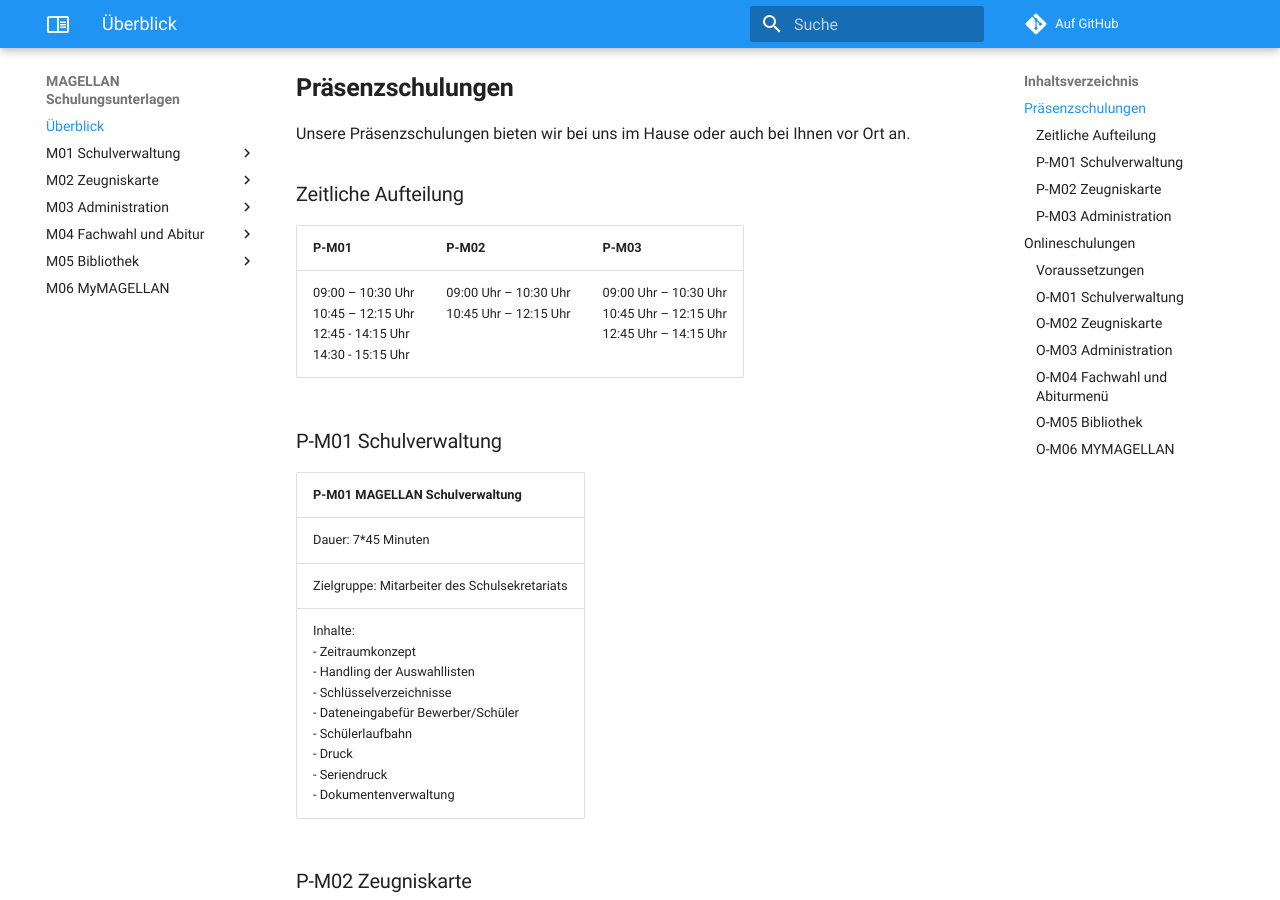
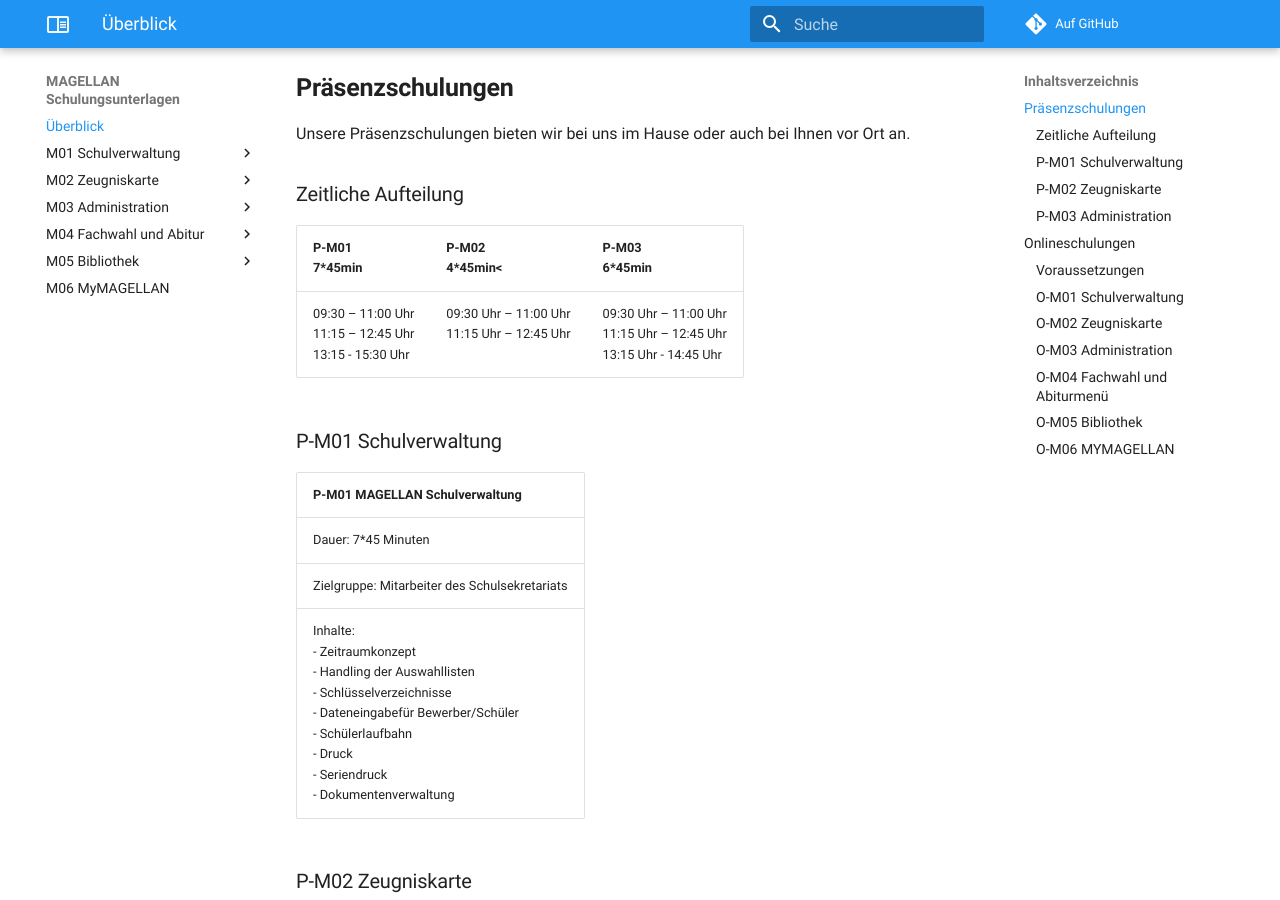
Before and after one commit to stuebersystems/doc.magellan-schulungen.de, an MkDocs documentation site: the page built from docs/index.md, in a window 1280 px wide and 900 px high, scrolled down 573 px. Built offline with MkDocs 1.6.1 and Material for MkDocs 9.7.7, drawn with Linux system fonts in a browser that asks for light colours; comment, search, counter and statistics services are not loaded.

Commit message:
no message

```diff
--- a/docs/index.md
+++ b/docs/index.md
@@ -19,9 +19,9 @@ Unsere Präsenzschulungen bieten wir bei uns im Hause oder auch bei Ihnen vor Or
 
 ### Zeitliche Aufteilung
 
-|P-M01|P-M02|P-M03|
+|P-M01 <br/>7*45min|P-M02<br/>4*45min<|P-M03<br/>6*45min|
 |:--|--|--|
-|09:00 – 10:30 Uhr<br/>10:45 – 12:15 Uhr<br/>12:45 - 14:15 Uhr<br/>14:30 - 15:15 Uhr|09:00 Uhr – 10:30 Uhr<br/>10:45 Uhr – 12:15 Uhr|09:00 Uhr – 10:30 Uhr<br/>10:45 Uhr – 12:15 Uhr<br/>12:45 Uhr – 14:15 Uhr|
+|09:30 – 11:00 Uhr <br/>11:15 – 12:45 Uhr <br/>13:15 - 15:30 Uhr|09:30 Uhr – 11:00 Uhr<br/>11:15 Uhr – 12:45 Uhr<br/><br/>    |09:30 Uhr – 11:00 Uhr<br/>11:15 Uhr – 12:45 Uhr<br/>13:15 Uhr - 14:45 Uhr|
 
 ### P-M01 Schulverwaltung
 
```
